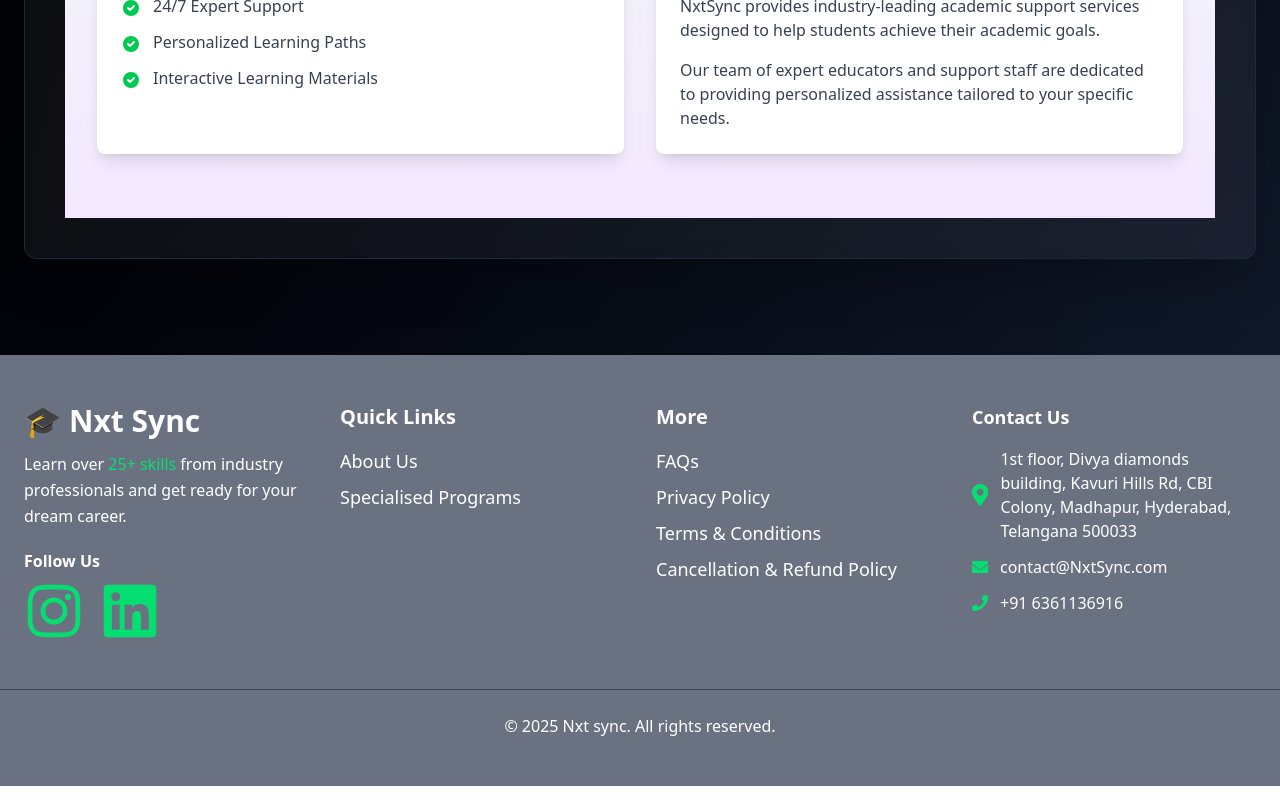
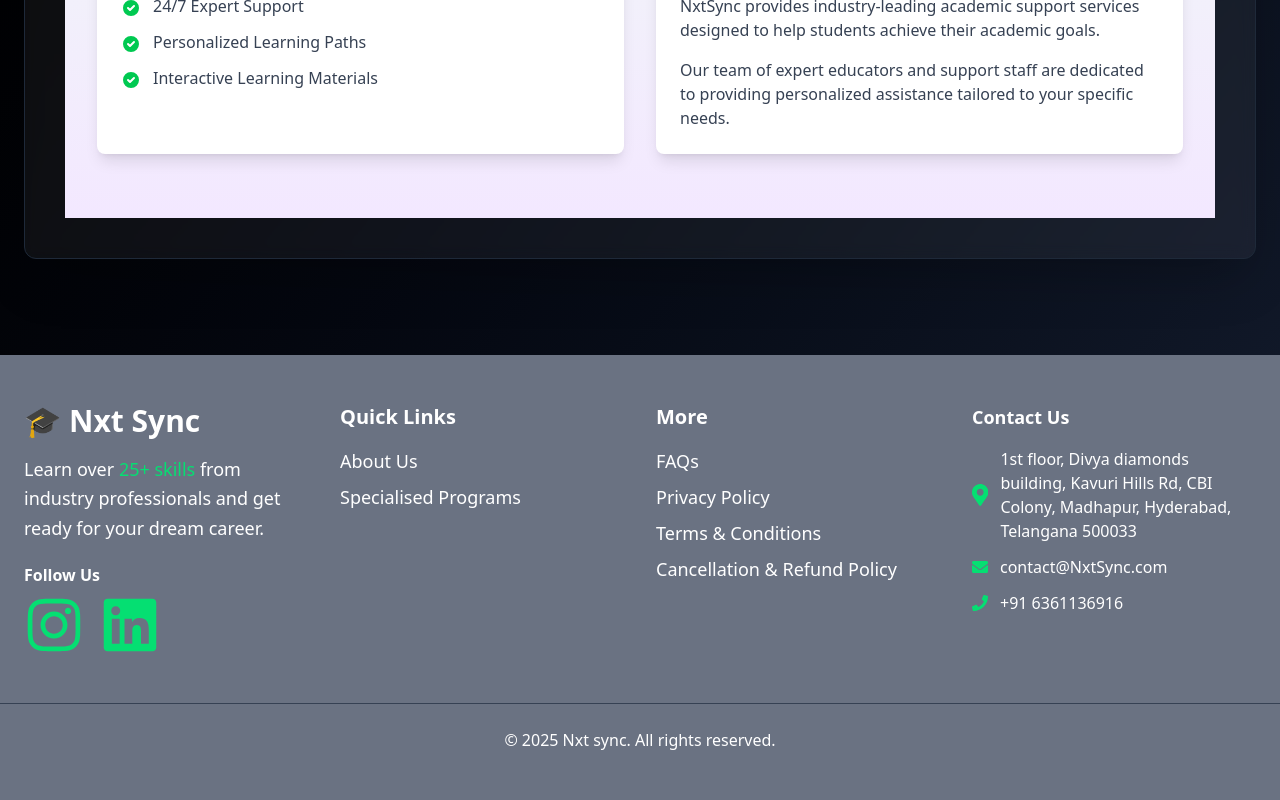
Before and after one commit to mismyst/nextsync, a Next.js app: page / in a window 1280 px wide. Shown: the part 3301-4101 px from the top of the page. Built offline with nearby package versions, Linux system fonts and the light colour scheme.

Commit message:
Update Footer.tsx

```diff
--- a/app/components/Footer/Footer.tsx
+++ b/app/components/Footer/Footer.tsx
@@ -13,7 +13,7 @@ const Footer = () => {
             <span role="img" aria-label="graduation">🎓</span>
             <span>Nxt Sync</span>
           </h2>
-          <p className="mt-3 text-white text-base leading-relaxed">
+          <p className="mt-4 text-white text-lg leading-relaxed">
             Learn over <span className="text-green-400 font-medium">25+ skills</span> from industry professionals and get ready for your dream career.
           </p>
           <div className="mt-5">
```
